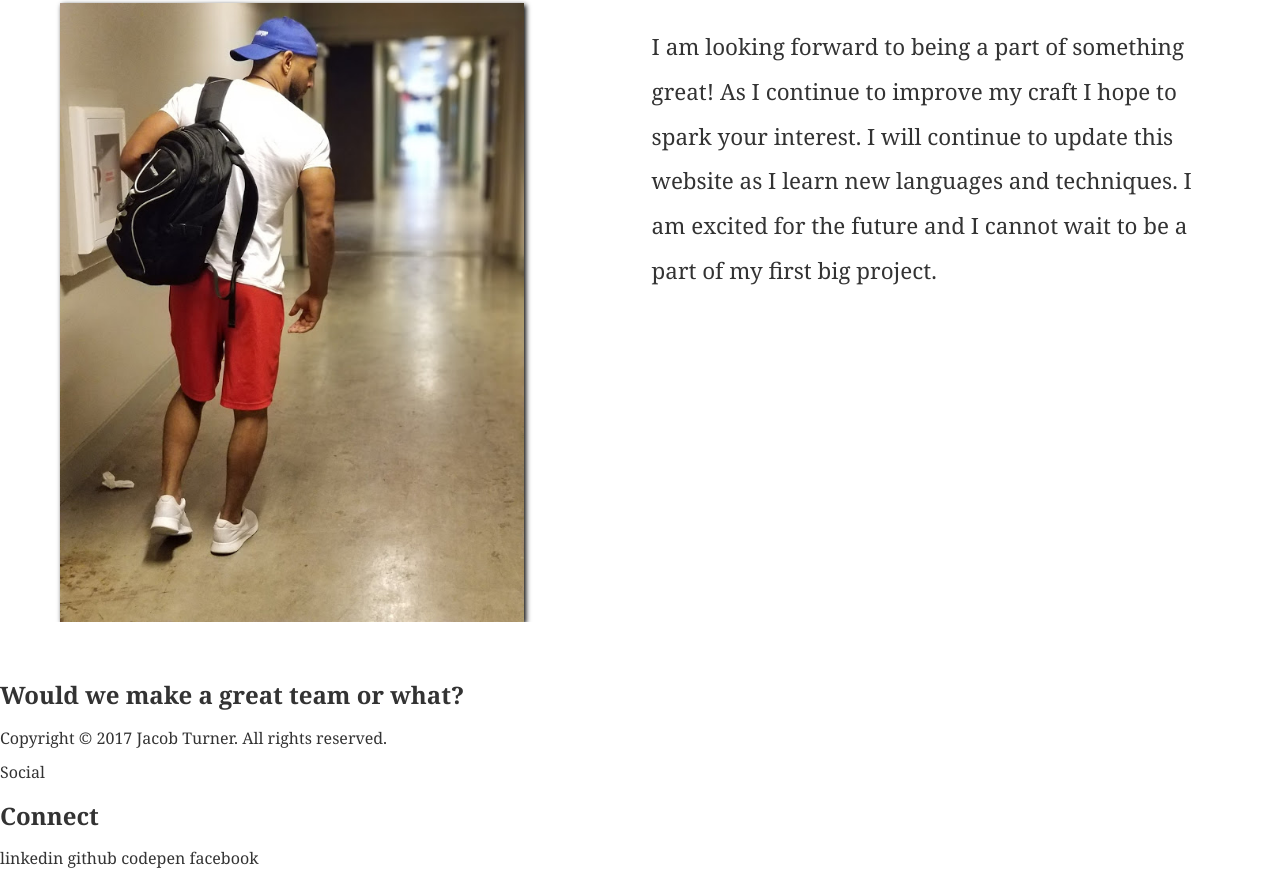
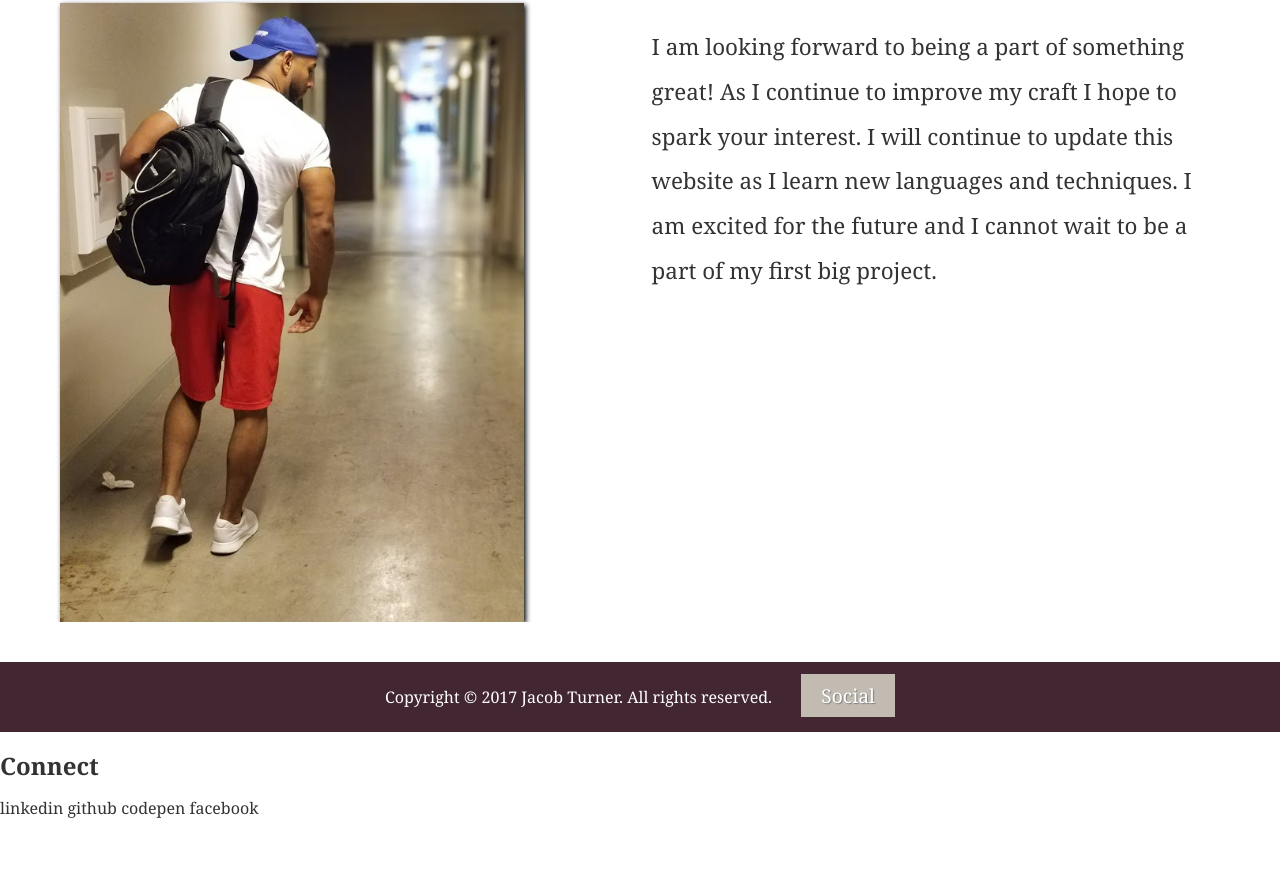
Before and after one commit to jfantasy87/my-site, a website built with webpack: page app/index.html in a window 1280 px wide. Shown: the part 2108-2977 px from the top of the page. After the commit the page ends 2927 px from the top, so only its background shows below. Built offline with nearby package versions, Linux system fonts and the light colour scheme.

Commit message:
Completed footer section.

```diff
--- /dev/null
+++ b/app/assets/styles/modules/_footer.css
@@ -0,0 +1,26 @@
+.footer {
+
+	&__content {
+		background-color:$purple;
+		text-align:center;
+		color:#FFF;
+		width:100%;
+		padding:10px 0;
+
+		p {
+			display:inline-block;
+			font-weight:300;
+		}
+
+		a {
+			padding:8px 20px;
+			background-color:$silver;
+			color:#FFF;
+			cursor:pointer;
+			margin-left:25px;
+			text-shadow:1px 1px 1px gray;
+			font-size:1.2rem;
+		}
+
+	}
+}
--- a/app/assets/styles/modules/_primary-nav.css
+++ b/app/assets/styles/modules/_primary-nav.css
@@ -18,11 +18,12 @@
 
 	li {
 		list-style:none;
-		margin-right:40px;
+		margin-right:20px;
 		cursor:pointer;
 		display:inline-block;
 		margin-top:30px;
 		background-color:rgba($purple, .7);
+		padding:10px 0;
 
 
 		@mixin atMedium {
@@ -31,6 +32,7 @@
 			margin-top:0;
 			margin-right:20px;
 			background-color:transparent;
+			padding:0;
 		}
 	}
 
--- a/app/assets/styles/styles.css
+++ b/app/assets/styles/styles.css
@@ -12,3 +12,4 @@
 @import "modules/_page-section";
 @import "modules/_site-header";
 @import "modules/_primary-nav";
+@import "modules/_footer";
--- a/app/index.html
+++ b/app/index.html
@@ -127,13 +127,8 @@
 				</div>
 			</div>
 
-			<div id="section4">
-				<h2>Would we make a great team or what?</h2>
-			</div>
-
-
-		<footer>
-			<div>
+		<footer class="footer row">
+			<div class="footer__content">
 				<p>Copyright &copy; 2017 Jacob Turner. All rights reserved.</p>
 				<a>Social</a>
 			</div>
--- a/app/temp/styles/styles.css
+++ b/app/temp/styles/styles.css
@@ -1090,11 +1090,12 @@ u {
 
 .primary-nav li {
 		list-style:none;
-		margin-right:40px;
+		margin-right:20px;
 		cursor:pointer;
 		display:inline-block;
 		margin-top:30px;
 		background-color: rgba(66,39,50, .7);
+		padding:10px 0;
 	}
 
 @media (min-width: 990px) {
@@ -1104,7 +1105,8 @@ u {
 			display:block;
 			margin-top:0;
 			margin-right:20px;
-			background-color:transparent
+			background-color:transparent;
+			padding:0
 	}
   }
 
@@ -1123,3 +1125,27 @@ u {
 			padding:0
 	}
   }
+
+.footer__content {
+		background-color:#422732;
+		text-align:center;
+		color:#FFF;
+		width:100%;
+		padding:10px 0;
+
+	}
+
+.footer__content p {
+			display:inline-block;
+			font-weight:300;
+		}
+
+.footer__content a {
+			padding:8px 20px;
+			background-color:#C1BBB1;
+			color:#FFF;
+			cursor:pointer;
+			margin-left:25px;
+			text-shadow:1px 1px 1px gray;
+			font-size:1.2rem;
+		}
```
